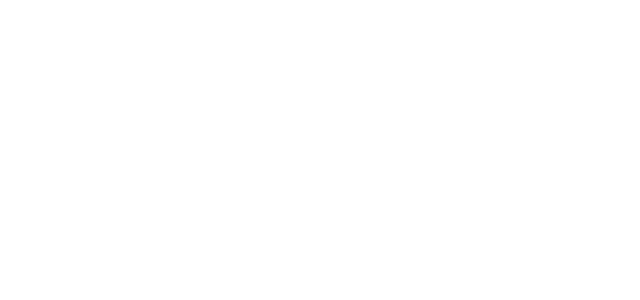
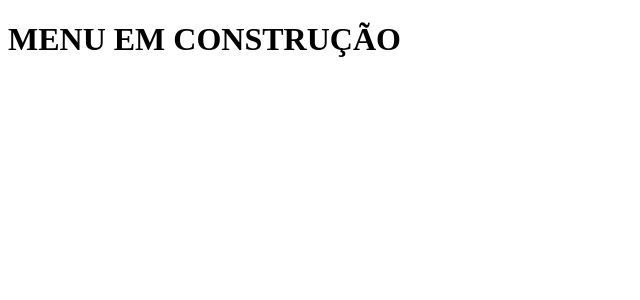
Before and after one commit to Laboratoria/SAP006-burger-queen-api-client, a React (Create React App) app: page /Menu in a window 1280 px wide. Shown: the top 300 px of the page, without its empty margins (0-640 px from the left). Built offline with nearby package versions, Linux system fonts and the light colour scheme; the HTML template or start-up script is replaced by a standard one.

Commit message:
rotasfeita

```diff
--- a/src/App.js
+++ b/src/App.js
@@ -1,20 +1,25 @@
-import { BrowserRouter as Router, Route } from "react-router-dom";
-
+import React from "react";
+import { BrowserRouter as Router, Switch, Route } from "react-router-dom";
 import Register from "./Pages/Register/register";
 import Login from "./Pages/Login/login";
-//import Menu from './Pages/Menu/menu';
+import Menu from './Pages/Menu/menu';
 
 function App() {
   return (
     <Router>
+      <Switch>
         <Route path="/Cadastro">
           <Register />
         </Route>
         <Route path exact="/">
           <Login />
         </Route>
+        <Route path="/Menu">
+          <Menu />
+        </Route>
+      </Switch>
     </Router>
-  );
+  )
 }
 
 export default App;
--- a/src/Pages/Login/login.js
+++ b/src/Pages/Login/login.js
@@ -1,4 +1,7 @@
+import React from "react";
 import { Link } from "react-router-dom";
+// import './Login/login.css';
+
 const Login = () => {
   const logar = () => {};
 
--- /dev/null
+++ b/src/Pages/Menu/menu.js
@@ -0,0 +1,8 @@
+import React from "react";
+
+function menu() {
+    return (
+        <h1>MENU EM CONSTRUÇÃO</h1>
+    )
+}
+export default menu;
--- a/src/Pages/Register/register.js
+++ b/src/Pages/Register/register.js
@@ -1,3 +1,4 @@
+import React from "react";
 import { Link } from "react-router-dom";
 
 const Register = () => {
@@ -7,7 +8,7 @@ const Register = () => {
 
   return (
     <>
-      <h1>cadastro</h1>
+      <h1>Cadastro</h1>
       <form>
         <input type="name" name="name" placeholder="Nome" />
         <select name="role">
```
Also changed, not shown: src/Pages/Login/login.css (added). Lines whose indentation alone changed are shown as unchanged.
